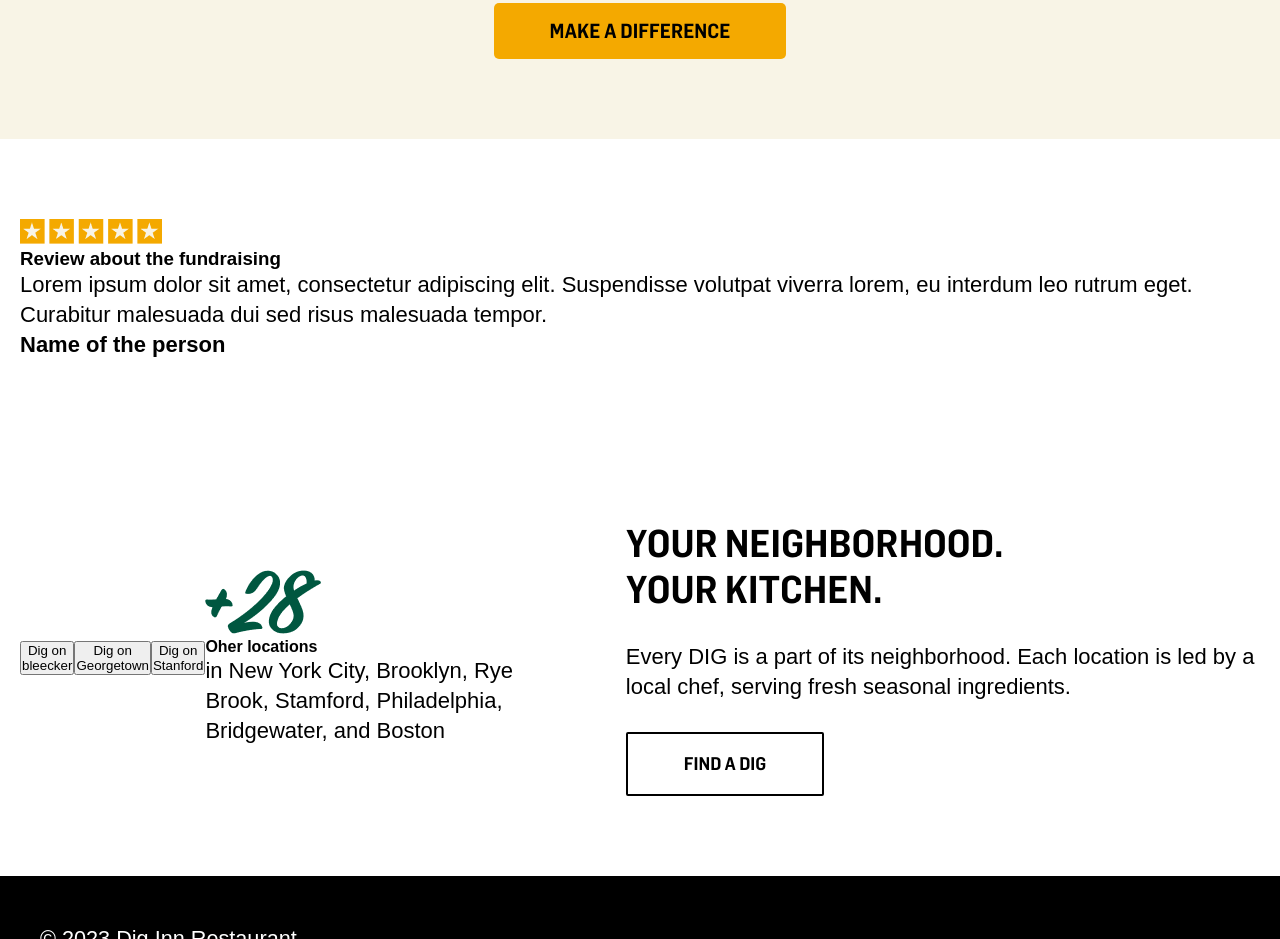
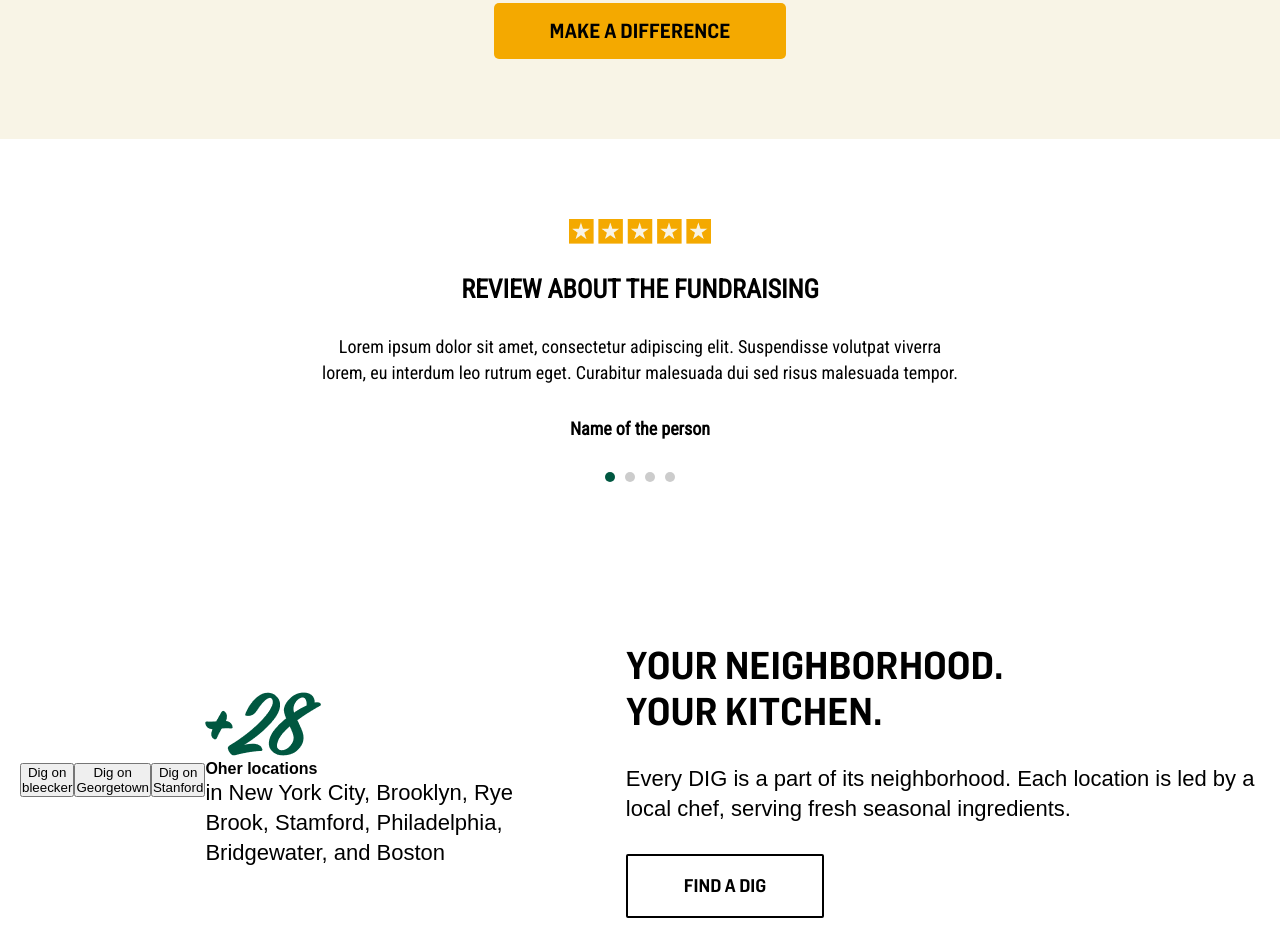
Before and after one commit to diegozencode/case-study-landing, a plain HTML site: page index.html in a window 1280 px wide. Shown: the part 2303-3242 px from the top of the page. Drawn offline with Linux system fonts and the light colour scheme.

Commit message:
Add review section

```diff
--- a/css/styles.css
+++ b/css/styles.css
@@ -329,6 +329,57 @@ nav ul li a {
   line-height: var(--line-height-22);
 }
 
+/* --- Review --- */
+.review {
+  display: flex;
+  flex-direction: column;
+  justify-content: center;
+  align-items: center;
+}
+
+.review-item {
+  display: flex;
+  flex-direction: column;
+  justify-content: center;
+  align-items: center;
+  gap: 30px;
+  text-align: center;
+  max-width: 640px;
+}
+
+.review-item h3 {
+  font-family: var(--font-family-roboto-condensed);
+  font-size: var(--font-size-26);
+  font-weight: var(--font-weight-700);
+  line-height: var(--line-height-30);
+  text-transform: uppercase;
+}
+
+.review-item p {
+  font-family: var(--font-family-roboto-condensed);
+  font-size: var(--font-size-18);
+  font-weight: var(--font-weight-400);
+  line-height: var(--line-height-26);
+}
+
+.review-item-dots {
+  display: flex;
+  justify-content: center;
+  align-items: center;
+  gap: 10px;
+}
+
+.review-item-dots .dot {
+  width: 10px;
+  height: 10px;
+  border-radius: 50%;
+  background-color: var(--color-gray);
+}
+
+.review-item-dots .dot.active {
+  background-color: var(--color-green);
+}
+
 /* --- A - D --- */
 .a-d {
   display: flex;
--- a/index.html
+++ b/index.html
@@ -133,8 +133,8 @@
         <button class="btn-primary">Make a Difference</button>
       </section>
       <!-- Reviews Carrousel -->
-      <section class="container">
-        <div>
+      <section class="container review">
+        <div class="review-item">
           <img src="/img/review-stars.png" alt="Review 1" />
           <h3>Review about the fundraising</h3>
           <p>
@@ -143,6 +143,12 @@
             malesuada dui sed risus malesuada tempor.
           </p>
           <p><strong>Name of the person</strong></p>
+          <div class="review-item-dots">
+            <span class="dot active"></span>
+            <span class="dot"></span>
+            <span class="dot"></span>
+            <span class="dot"></span>
+          </div>
         </div>
       </section>
       <!-- A - D -->
```
